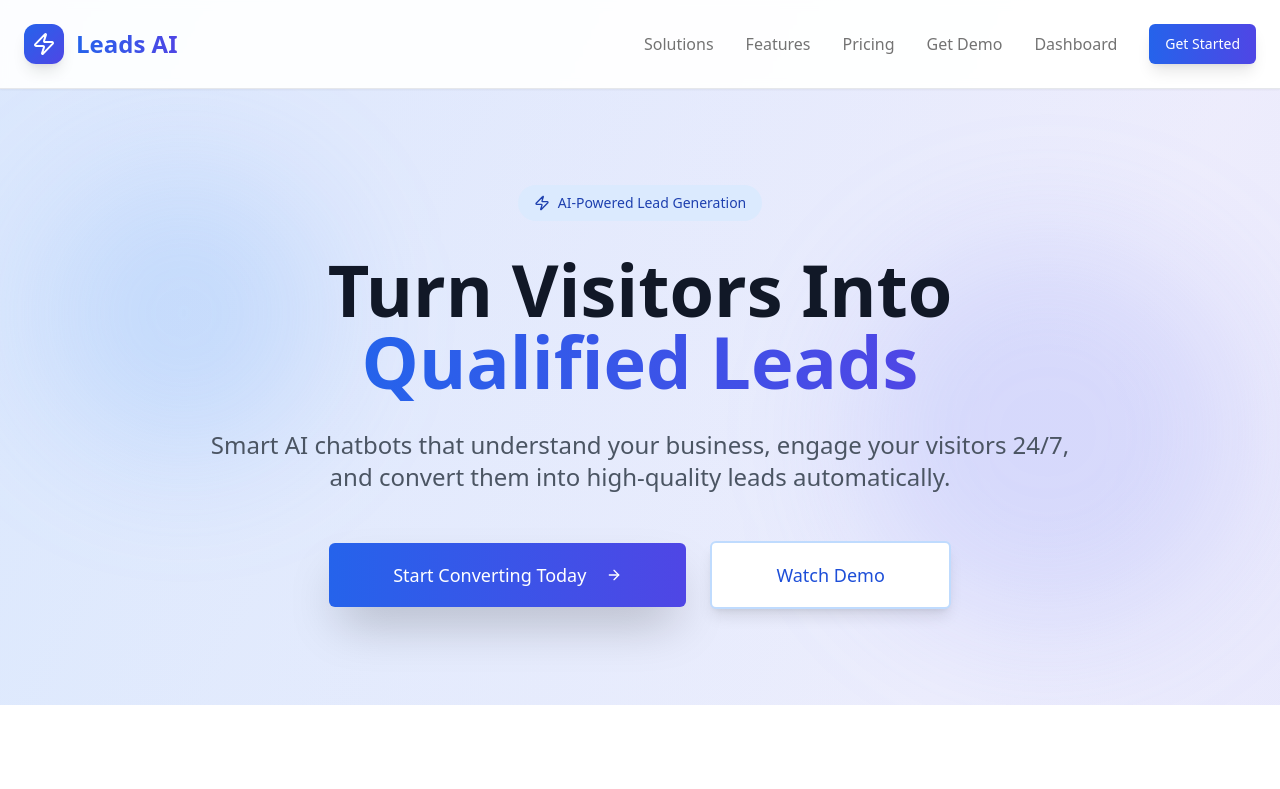
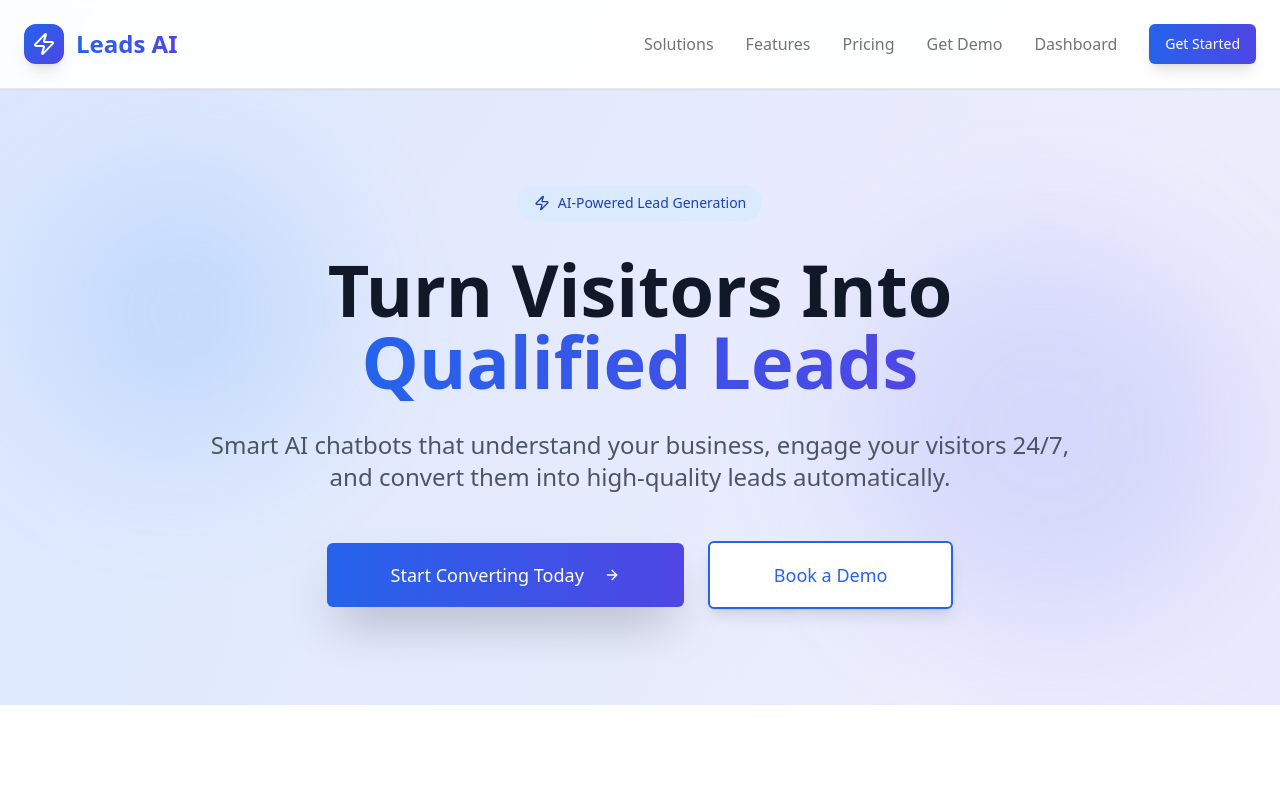
Before and after one commit to yabeths/cyber-bot-forge, a React (Vite) app: page / in a window 1280 px wide. Shown: the top 789 px of the page. Built offline with nearby package versions, Linux system fonts and the light colour scheme.

Commit message:
Fix: Add "Book a Demo" button
The "Book a Demo" button was missing from the UI. This commit adds the button to the relevant page.

```diff
--- a/src/pages/Index.tsx
+++ b/src/pages/Index.tsx
@@ -66,8 +66,8 @@ const Index = () => {
                 <ArrowRight className="ml-3 h-6 w-6" />
               </a>
             </Button>
-            <Button variant="outline" size="lg" className="text-lg px-16 py-8 border-2 border-blue-200 text-blue-700 hover:bg-blue-50 shadow-lg" asChild>
-              <a href="/demo">Watch Demo</a>
+            <Button variant="outline" size="lg" className="text-lg px-16 py-8 border-2 border-blue-600 text-blue-600 hover:bg-blue-600 hover:text-white shadow-lg transition-all duration-300" asChild>
+              <a href="/demo">Book a Demo</a>
             </Button>
           </div>
         </div>
```
